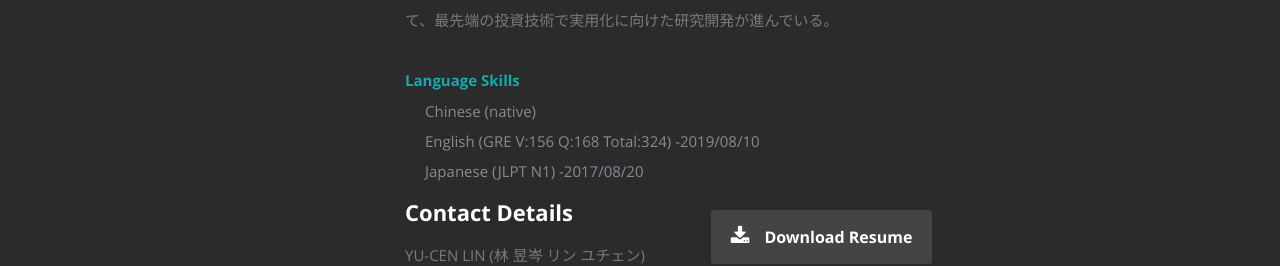
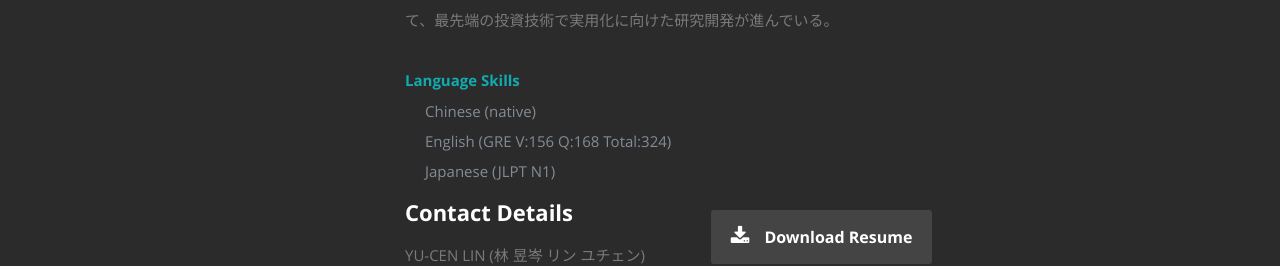
Before and after one commit to d1210182010/d1210182010.github.io, a plain HTML site: page index.html in a window 1280 px wide. Shown: the part 1083-1349 px from the top of the page. Drawn offline with nearby package versions, Linux system fonts and the light colour scheme.

Commit message:
Remove year

```diff
--- a/index.html
+++ b/index.html
@@ -94,8 +94,8 @@
             <dl>
                <dt><b>Language Skills</b></dt>
                   <dd>Chinese (native)</dd>
-                  <dd>English (GRE V:156 Q:168 Total:324) -2019/08/10</dd>
-                  <dd>Japanese (JLPT N1) -2017/08/20</dd>
+                  <dd>English (GRE V:156 Q:168 Total:324)</dd>
+                  <dd>Japanese (JLPT N1)</dd>
             </dl>
             <div class="row">
                <div class="three columns contact-details">
```
